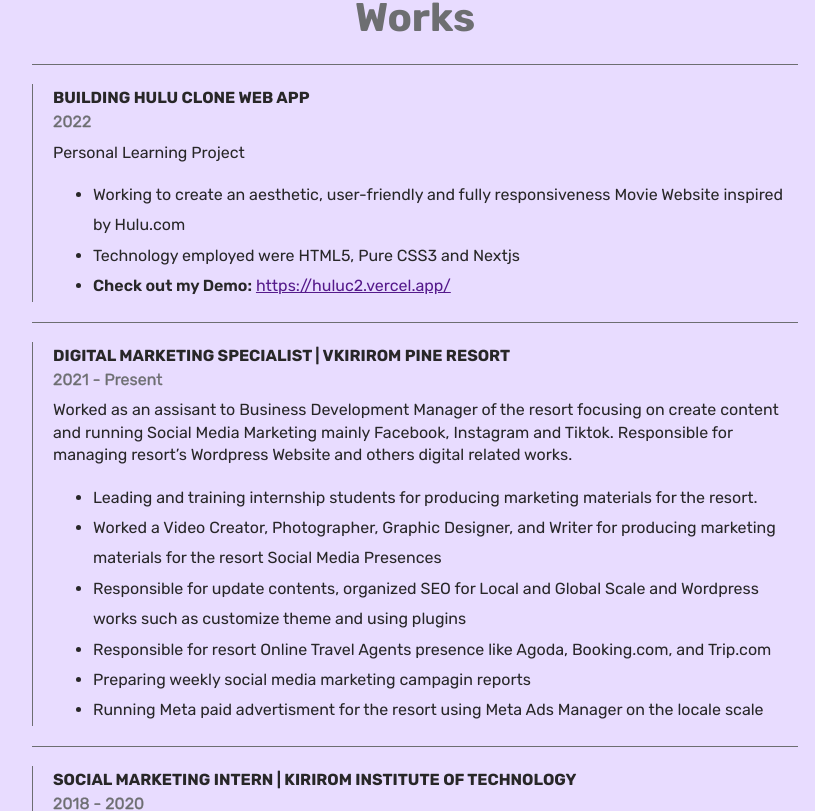
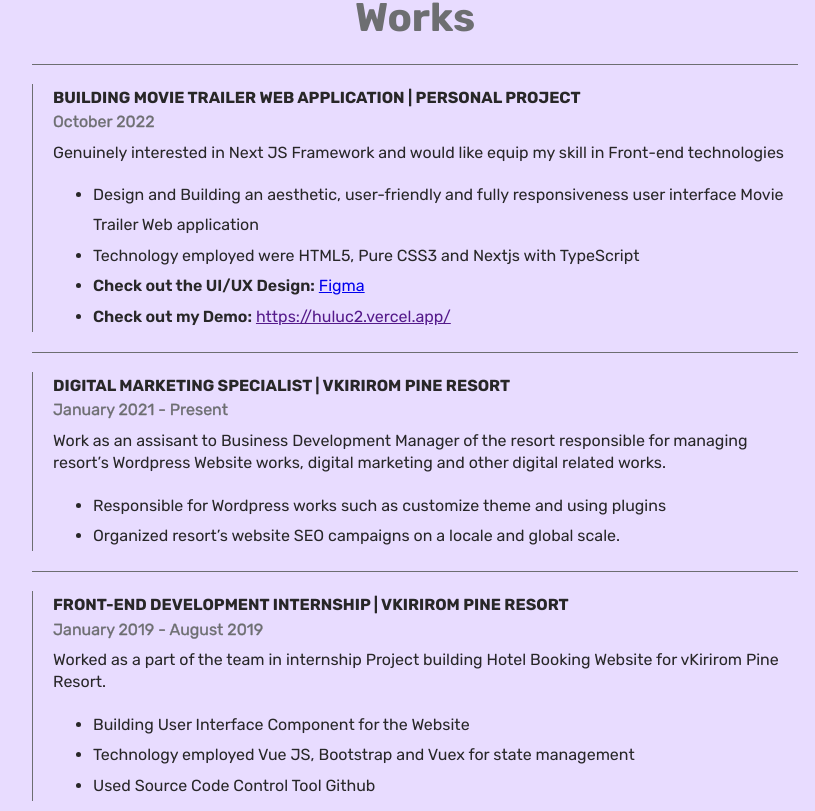
Before and after one commit to SosSokleng99/my-porfolio, a Next.js app: page / in a window 1280 px wide. Shown: the part 1529-2340 px from the top of the page, without its empty margins (225-1040 px from the left). Built offline with nearby package versions, Linux system fonts and the light colour scheme.

Commit message:
Update Work History, CV File and Stacks

```diff
--- a/pages/index.tsx
+++ b/pages/index.tsx
@@ -87,7 +87,7 @@ export default function Home() {
 
             <Tooltip title='Download my CV'>
               <button className={styles.link_btn}>
-                <a href="https://firebasestorage.googleapis.com/v0/b/instagram-firebase-25884.appspot.com/o/Sos%20Sokleng%20CV%201%20PageCV.pdf?alt=media&token=1114fe85-9f90-44f0-81ea-4540feaf4889">
+                <a href="https://firebasestorage.googleapis.com/v0/b/instagram-firebase-25884.appspot.com/o/SOS%20SOKLENG%20CV%20-%20November%202022.pdf?alt=media&token=86ebc034-7e90-4515-ade3-7543f9b52d63">
                   <SimCardDownload fontSize='large' />
                 </a>
               </button>
@@ -121,7 +121,9 @@ export default function Home() {
             <h2>Stacks</h2>
             <div className={styles.stacks_wrapper}>
               <div className={styles.stacks_card}><span>Html, Css</span></div>
+              <div className={styles.stacks_card}><span>TailwindCss, Bootstrap</span></div>
               <div className={styles.stacks_card}><span>JavaScript, TypeScript, Node JS</span></div>
+              <div className={styles.stacks_card}><span>Vue JS, Vuex</span></div>
               <div className={styles.stacks_card}><span>React JS, Next JS</span></div>
               <div className={styles.stacks_card}><span>Firebase, Supabase</span></div>
               <div className={styles.stacks_card}><span>Wordpress</span></div>
@@ -135,12 +137,13 @@ export default function Home() {
             <div className={styles.line_break}></div>
 
             <div className={styles.work_card}>
-              <strong>Building Hulu Clone Web App</strong>
-              <p className={styles.p_ws}> 2022 </p>
-              <p>Personal Learning Project</p>
+              <strong>Building Movie Trailer Web Application | Personal Project</strong>
+              <p className={styles.p_ws}>October 2022 </p>
+              <p>Genuinely interested in Next JS Framework and would like equip my skill in Front-end technologies</p>
               <ul>
-                <li>Working to create an aesthetic, user-friendly and fully responsiveness Movie Website inspired by Hulu.com</li>
-                <li>Technology employed were HTML5, Pure CSS3 and Nextjs</li>
+                <li>Design and Building an aesthetic, user-friendly and fully responsiveness user interface Movie Trailer Web application</li>
+                <li>Technology employed were HTML5, Pure CSS3 and Nextjs with TypeScript</li>
+                <li><span>Check out the UI/UX Design:</span> <a href="https://www.figma.com/file/r1wXRoUxq0OzQ3HssO5BLI/HULU-CLONE?node-id=0%3A1&t=8apkiPLCrBoAZStW-1">Figma</a></li>
                 <li><span>Check out my Demo:</span> <a href="">https://huluc2.vercel.app/</a></li>
               </ul>
 
@@ -150,27 +153,24 @@ export default function Home() {
 
             <div className={styles.work_card}>
               <strong>Digital Marketing Specialist | vKirirom Pine Resort  </strong>
-              <p className={styles.p_ws}>2021 - Present</p>
-              <p>Worked as an assisant to Business Development Manager of the resort focusing on create content and running Social Media Marketing mainly Facebook, Instagram and Tiktok. Responsible for managing resort’s Wordpress Website and others digital related works.</p>
+              <p className={styles.p_ws}>January 2021 - Present</p>
+              <p>Work as an assisant to Business Development Manager of the resort responsible for managing resort’s Wordpress Website works, digital marketing and other digital related works.</p>
               <ul>
-                <li>Leading and training internship students for producing marketing materials for the resort.</li>
-                <li>Worked a Video Creator, Photographer, Graphic Designer, and Writer for producing marketing materials for the resort Social Media Presences</li>
-                <li>Responsible for update contents, organized SEO for Local and Global Scale and Wordpress works such as customize theme and using plugins</li>
-                <li>Responsible for resort Online Travel Agents  presence like Agoda, Booking.com, and Trip.com</li>
-                <li>Preparing weekly social media marketing campagin reports</li>
-                <li>Running Meta paid advertisment for the resort using Meta Ads Manager on the locale scale</li>
+                <li>Responsible for Wordpress works such as customize theme and using plugins</li>
+                <li>Organized resort’s website SEO  campaigns on a locale and global scale.</li>
               </ul>
             </div>
 
             <div className={styles.line_break}></div>
 
             <div className={styles.work_card}>
-              <strong>Social Marketing Intern | Kirirom Institute of Technology</strong>
-              <p className={styles.p_ws}>2018 - 2020</p>
-              <p>Worked as an Team leader in interntership under my institute internship program focused on running their Facebook marketing to promote institute Sponsorship Program to Locale students in order to register and join the their Extrance Exam.</p>
+              <strong>Front-end Development Internship | vKirirom Pine Resort</strong>
+              <p className={styles.p_ws}>January 2019 - August 2019</p>
+              <p>Worked as a part of the team in internship Project building Hotel Booking Website for vKirirom Pine Resort.</p>
               <ul>
-                <li>Being a leader, motivator, planner and step foot in to help the team to producing marketing materials such as Video, Poster, Photograph and Written word.</li>
-                <li>Prepare weekly and quarter Facebook marketing KPI Reports and present it to Internship Coordinator.</li>
+                <li>Building User Interface Component for the Website</li>
+                <li>Technology employed Vue JS,  Bootstrap and Vuex for state management</li>
+                <li>Used Source Code Control Tool Github</li>
               </ul>
 
             </div>
```
